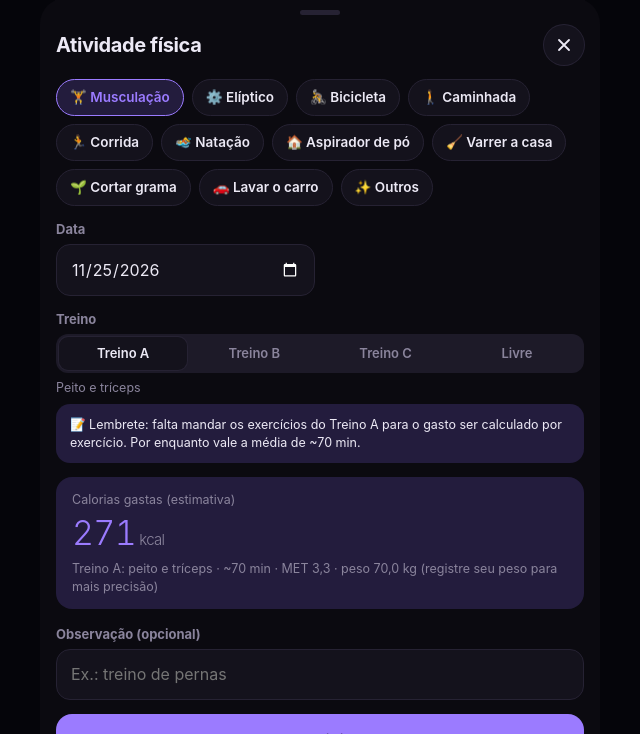
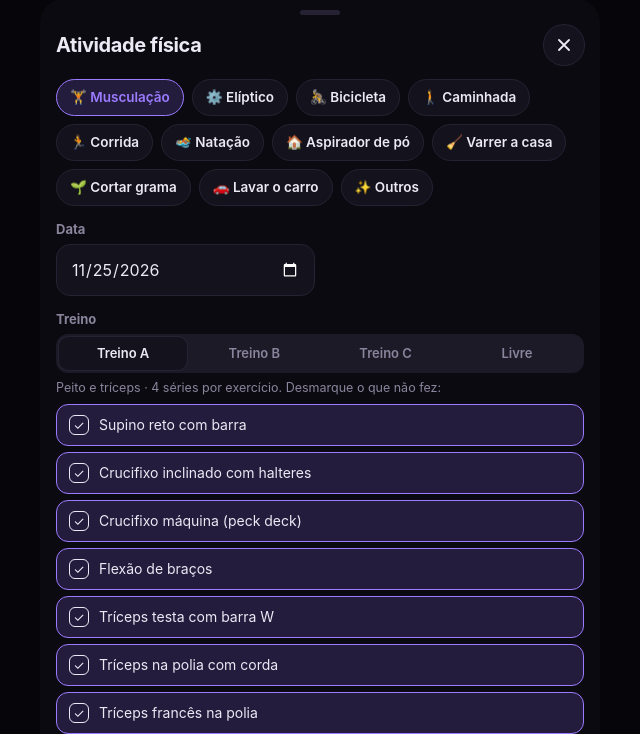
Before and after one commit to igordemarqui88/vitta, a plain HTML site: page index.html in a window 1280 px wide. Both pictures are taken after a click on the button "+ Adicionar atividade". Shown: the part 465-1199 px from the top of the page, without its empty margins (320-960 px from the left). Drawn offline with Linux system fonts and the light colour scheme.

Commit message:
Add files via upload

```diff
--- a/app.js
+++ b/app.js
@@ -64,11 +64,31 @@ const INTENS = ['Leve', 'Moderada', 'Intensa'];
 // Treinos de musculação. O gasto vem do treino escolhido (MET × peso × duração típica),
 // calibrado nos ~330 kcal por sessão de ~70 min dos seus fechamentos.
 // "exercicios" fica para preencher quando você mandar a ficha de cada treino.
+// Cada exercício: 4 séries com descanso de 1–2 min ≈ minEx minutos; opc = normalmente não faz (vem desmarcado).
 const TREINOS = {
-  A: { grupos: 'Peito e tríceps', minutos: 70, met: 3.32, exercicios: [] },
-  B: { grupos: 'Costas e bíceps', minutos: 70, met: 3.32, exercicios: [] },
-  C: { grupos: 'Ombros, pernas e abdômen', minutos: 70, met: 3.32, exercicios: [] },
+  A: { grupos: 'Peito e tríceps', minutos: 70, met: 3.32, minEx: 10, exercicios: [
+    { n: 'Supino reto com barra', met: 4.0 }, { n: 'Crucifixo inclinado com halteres', met: 3.3 },
+    { n: 'Crucifixo máquina (peck deck)', met: 3.0 }, { n: 'Flexão de braços', met: 4.0 },
+    { n: 'Tríceps testa com barra W', met: 3.3 }, { n: 'Tríceps na polia com corda', met: 3.0 },
+    { n: 'Tríceps francês na polia', met: 3.0 }, { n: 'Abdominal supra', met: 3.3, opc: true } ] },
+  B: { grupos: 'Costas e bíceps', minutos: 70, met: 3.32, minEx: 11.7, exercicios: [
+    { n: 'Puxada aberta barra reta', met: 3.6 }, { n: 'Remada baixa no triângulo', met: 3.6 },
+    { n: 'Remada unilateral com halter', met: 3.4 }, { n: 'Rosca direta barra reta', met: 3.2 },
+    { n: 'Rosca concentrada', met: 2.9 }, { n: 'Rosca direta no banco inclinado', met: 3.1 },
+    { n: 'Abdominal infra / elevação de pernas', met: 3.3, opc: true } ] },
+  C: { grupos: 'Ombros, pernas e abdômen', minutos: 70, met: 3.32, minEx: 10, exercicios: [
+    { n: 'Panturrilha sentado (no lugar do agachamento)', met: 2.8 }, { n: 'Leg press 45°', met: 4.0 },
+    { n: 'Cadeira extensora', met: 3.3 }, { n: 'Cadeira flexora', met: 3.3 },
+    { n: 'Desenvolvimento sentado com barra', met: 3.8 }, { n: 'Crucifixo inverso (banco)', met: 3.0 },
+    { n: 'Elevação lateral com halteres', met: 3.0 }, { n: 'Abdominal oblíquo alternado', met: 3.3, opc: true } ] },
 };
+// exercícios marcados (ex = { índice: true/false } só com o que o usuário alterou)
+function exMarcado(T, ex, i) { const v = ex && ex[i]; return v === undefined ? !T.exercicios[i].opc : v; }
+function calcTreino(T, ex, peso) {
+  let min = 0, kcal = 0, n = 0;
+  T.exercicios.forEach((e, i) => { if (exMarcado(T, ex, i)) { n++; min += T.minEx; kcal += e.met * peso * T.minEx / 60; } });
+  return { n, min: Math.round(min), kcal: Math.round(kcal) };
+}
 // Sugere o próximo treino do rodízio A → B → C a partir do último lançado.
 function proximoTreino() {
   const ult = [...S.atividades].filter((a) => /^Treino [ABC]$/.test(a.intensidade || ''))
@@ -88,6 +108,10 @@ function calcAtividade(f, peso) {
   // Musculação com treino A/B/C: duração e MET vêm do treino
   if (f.tipo === 'Musculação' && TREINOS[f.treino]) {
     const T = TREINOS[f.treino];
+    if (T.exercicios.length) {
+      const r = calcTreino(T, f.ex, peso);
+      return { kcal: r.kcal, met: r.min ? (r.kcal * 60) / (peso * r.min) : 0, info: `Treino ${f.treino}: ${r.n} exercícios × 4 séries · ~${r.min} min` };
+    }
     const min = T.minutos; // o campo de tempo fica escondido para treinos A/B/C
     return { kcal: Math.round(T.met * peso * min / 60), met: T.met, info: `Treino ${f.treino}: ${T.grupos.toLowerCase()} · ~${min} min` };
   }
@@ -1855,7 +1879,7 @@ function addRefeicao() {
 
 function pesoRef() { return pesoAtual() || 70; }
 function sheetAtividade() {
-  form = { tipo: 'atividade', data: ui.view === 'hoje' ? ui.dia : hoje(), a: { tipo: 'Musculação', treino: proximoTreino(), min: '', dist: '', nivel: '', intens: 'Moderada', nome: '' } };
+  form = { tipo: 'atividade', data: ui.view === 'hoje' ? ui.dia : hoje(), a: { tipo: 'Musculação', treino: proximoTreino(), ex: {}, min: '', dist: '', nivel: '', intens: 'Moderada', nome: '' } };
   abrirSheet(`
     <div class="sheet-h"><h2>Atividade física</h2><button class="iconbtn" data-action="fechar">${ICON.x}</button></div>
     <div class="field"><div class="chips">${ATIVIDADES.map((a) => `<button class="chip ${a.k === form.a.tipo ? 'on' : ''}" data-action="a-tipo" data-v="${a.k}">${a.ico} ${a.k}</button>`).join('')}</div></div>
@@ -1878,8 +1902,8 @@ function renderCamposAtividade() {
     if (c === 'treino') {
       return `<div class="field"><span class="lbl-t">Treino</span>
         <div class="seg">${[...Object.keys(TREINOS), 'Livre'].map((k) => `<button class="${a.treino === k ? 'on' : ''}" data-action="a-treino" data-v="${k}">${k === 'Livre' ? 'Livre' : 'Treino ' + k}</button>`).join('')}</div>
-        <div class="hint">${comTreino ? `${TREINOS[a.treino].grupos}${TREINOS[a.treino].exercicios.length ? ' · ' + TREINOS[a.treino].exercicios.join(', ') : ''}` : 'Treino fora do rodízio: informe o tempo e a intensidade.'}</div>
-        ${comTreino && !TREINOS[a.treino].exercicios.length ? `<div class="note" style="margin:8px 0 0;font-size:12.5px">📝 Lembrete: falta mandar os exercícios do Treino ${a.treino} para o gasto ser calculado por exercício. Por enquanto vale a média de ~70 min.</div>` : ''}</div>
+        <div class="hint">${comTreino ? `${TREINOS[a.treino].grupos} · 4 séries por exercício. Desmarque o que não fez:` : 'Treino fora do rodízio: informe o tempo e a intensidade.'}</div>
+        ${comTreino ? `<div class="exlist">${TREINOS[a.treino].exercicios.map((e, i) => `<button type="button" class="exi ${exMarcado(TREINOS[a.treino], a.ex, i) ? 'on' : ''}" data-action="a-ex" data-v="${i}"><span class="exk">${exMarcado(TREINOS[a.treino], a.ex, i) ? '✓' : ''}</span>${esc(e.n)}</button>`).join('')}</div>` : ''}</div>
         ${comTreino ? '' : `<div class="field"><span class="lbl-t">Intensidade</span><div class="seg">${INTENS.map((k) => `<button class="${k === a.intens ? 'on' : ''}" data-action="a-int" data-v="${k}">${k}</button>`).join('')}</div></div>`}`;
     }
     if (c === 'nome') return `<div class="field"><label>Qual atividade?</label><input class="input" id="a_nome" value="${esc(a.nome)}" placeholder="Ex.: Futebol, Yoga, Funcional"></div>`;
@@ -1911,7 +1935,7 @@ function addAtividade() {
   adicionar('atividades', {
     data, hora: data === hoje() ? agoraHora() : '',
     tipo: a.tipo === 'Outros' ? (a.nome.trim() || 'Outros') : a.tipo,
-    minutos: T ? T.minutos : num(a.min), distancia: num(a.dist) || '', nivel: num(a.nivel) || '',
+    minutos: T ? (T.exercicios.length ? calcTreino(T, a.ex, pesoRef()).min : T.minutos) : num(a.min), distancia: num(a.dist) || '', nivel: num(a.nivel) || '',
     intensidade: T ? 'Treino ' + a.treino : usaInt ? a.intens : '',
     kcal: r.kcal, obs: $('#aObs').value.trim() || (T ? T.grupos : ''),
   });
@@ -2068,7 +2092,8 @@ document.addEventListener('click', (e) => {
     case 'p-add': addPratos(); break;
     // atividade
     case 'a-tipo': form.a.tipo = b.dataset.v; form.a.nivel = ''; document.querySelectorAll('[data-action="a-tipo"]').forEach((c) => c.classList.toggle('on', c === b)); renderCamposAtividade(); break;
-    case 'a-treino': form.a.treino = b.dataset.v; renderCamposAtividade(); break;
+    case 'a-treino': form.a.treino = b.dataset.v; form.a.ex = {}; renderCamposAtividade(); break;
+    case 'a-ex': { const i = +b.dataset.v, T = TREINOS[form.a.treino]; form.a.ex = form.a.ex || {}; form.a.ex[i] = !exMarcado(T, form.a.ex, i); renderCamposAtividade(); break; }
     case 'a-int': form.a.intens = b.dataset.v; document.querySelectorAll('[data-action="a-int"]').forEach((c) => c.classList.toggle('on', c === b)); atualizarCalc(); break;
     case 'a-add': addAtividade(); break;
     case 'p-add': addPeso(); break;
--- a/styles.css
+++ b/styles.css
@@ -1,4 +1,4 @@
-/* Tema único: escuro, roxo, minimalista */
+/* Tema Ãºnico: escuro, roxo, minimalista */
 :root {
   --bg: #0b0a10;
   --surface: #14121c;
@@ -114,7 +114,7 @@ input, select, textarea { font: inherit; color: inherit; }
 .cal-btn { padding: 4px 10px; border-radius: 10px; }
 .cal-btn:active { background: var(--surface-2); }
 .cal-btn b svg { color: var(--brand); opacity: 1; }
-/* calendário do app */
+/* calendÃ¡rio do app */
 .cal-top { display: flex; align-items: center; justify-content: space-between; margin-bottom: 12px; }
 .cal-top b { font-size: 16px; }
 .cal-grid { display: grid; grid-template-columns: repeat(7, 1fr); gap: 4px; }
@@ -131,7 +131,7 @@ input, select, textarea { font: inherit; color: inherit; }
 .seg-scroll button { flex: 0 0 auto; white-space: nowrap; padding: 7px 12px; }
 .cascata { overflow-x: auto; margin: 0 -16px; padding: 0 16px; scrollbar-width: thin; }
 .cascata svg { width: auto; max-width: none; display: block; }
-/* modo mês: o gráfico ocupa a largura inteira do card */
+/* modo mÃªs: o grÃ¡fico ocupa a largura inteira do card */
 .cascata.cascata-fit { overflow: visible; margin: 0; padding: 0; }
 .cascata.cascata-fit svg { width: 100%; height: auto; max-height: 460px; }
 /* topo da aba Peso */
@@ -326,7 +326,7 @@ select.input { background-image: linear-gradient(45deg, transparent 50%, var(--m
 .preview b { display: block; font-size: 16px; }
 .preview small { font-size: 11px; color: var(--muted); font-weight: 600; }
 
-/* Seções do dia com identidade própria */
+/* SeÃ§Ãµes do dia com identidade prÃ³pria */
 .sec-food { --acc: var(--brand); }
 .sec-move { --acc: #5cc8e0; }
 .sec {
@@ -385,7 +385,7 @@ select.input { background-image: linear-gradient(45deg, transparent 50%, var(--m
 .prato .pq { padding: 9px 8px; text-align: center; border-radius: 10px; font-size: 16px; }
 .prato .pu { font-size: 12.5px; font-weight: 600; text-align: center; padding: 8px 0; border-radius: 10px; color: var(--muted); }
 .prato button.pu { background: var(--surface-2); color: var(--brand); border: 1px solid var(--line); }
-/* linha de resultado: kcal e proteína com o % da meta do dia */
+/* linha de resultado: kcal e proteÃ­na com o % da meta do dia */
 .pk { grid-column: 1 / -1; display: grid; grid-template-columns: 1fr 1fr; gap: 4px 12px; font-size: 13px; color: var(--muted); margin-top: -2px; }
 .pk > span { white-space: nowrap; }
 .pk[hidden] { display: none; }
@@ -425,7 +425,7 @@ select.input { background-image: linear-gradient(45deg, transparent 50%, var(--m
 .kv span { color: var(--muted); }
 .note { background: var(--brand-soft); color: var(--text); border-radius: 14px; padding: 12px 14px; font-size: 13.5px; margin-bottom: 14px; }
 
-/* tela de refeição: busca, repetir, passo +/- e editar */
+/* tela de refeiÃ§Ã£o: busca, repetir, passo +/- e editar */
 .prato { grid-template-columns: 1fr auto 84px; }
 .pstep { display: flex; align-items: center; gap: 4px; }
 .pstep .pq { width: 58px; padding: 9px 4px; }
@@ -448,3 +448,9 @@ select.input { background-image: linear-gradient(45deg, transparent 50%, var(--m
 
 .prato.desc { grid-template-columns: 1fr auto 32px; }
 .prato.desc .pq { width: 70px; }
+
+/* checklist de exercÃ­cios do treino */
+.exlist{display:flex;flex-direction:column;gap:6px;margin-top:8px}
+.exi{display:flex;align-items:center;gap:10px;text-align:left;padding:10px 12px;border-radius:12px;border:1px solid var(--line,#3a3350);background:transparent;color:inherit;font:inherit;font-size:14px;opacity:.6}
+.exi.on{opacity:1;border-color:var(--brand);background:var(--brand-soft)}
+.exi .exk{width:20px;height:20px;border-radius:6px;border:1.5px solid currentColor;display:inline-flex;align-items:center;justify-content:center;font-size:13px;flex:none}
--- a/sw.js
+++ b/sw.js
@@ -1,6 +1,6 @@
 // Service worker: deixa o app abrir rápido e funcionar offline.
 // Ao alterar arquivos do app, aumente a versão abaixo para forçar a atualização.
-const CACHE = 'vitta-pub7';
+const CACHE = 'vitta-pub8';
 const ARQUIVOS = [
   './', './index.html', './styles.css', './app.js', './foods.js', './historico.js', './manifest.webmanifest',
   './icons/icon.svg', './icons/icon-192.png', './icons/icon-512.png', './icons/apple-touch-icon.png',
```
